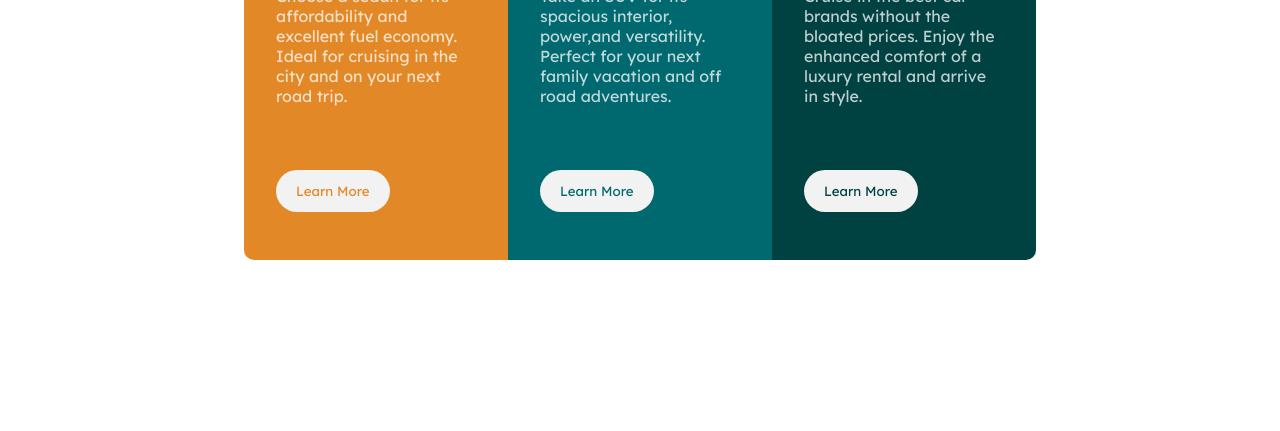
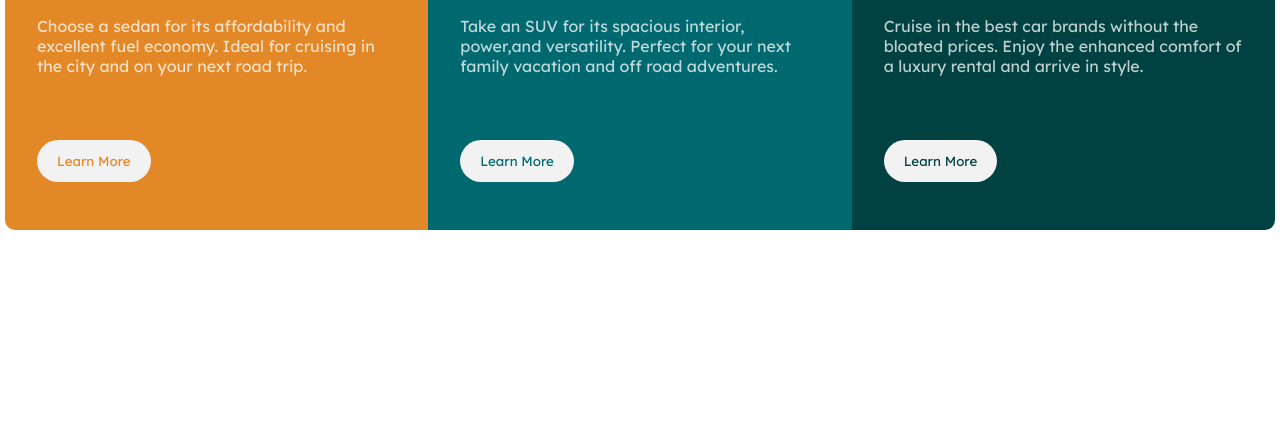
Before and after one commit to juicio8/css, a plain HTML site: page index.html in a window 1280 px wide. Shown: the part 379-810 px from the top of the page. Drawn offline with Linux system fonts and the light colour scheme.

Commit message:
changed many things 1

```diff
--- a/index.html
+++ b/index.html
@@ -84,8 +84,8 @@
         display: flex;
         flex-direction: column;
         flex-basis: 200px;
-        flex-grow: 0;
-        flex-shrink: 0;
+        flex-grow: 1;
+        flex-shrink: 1;
 
     }
 
```
